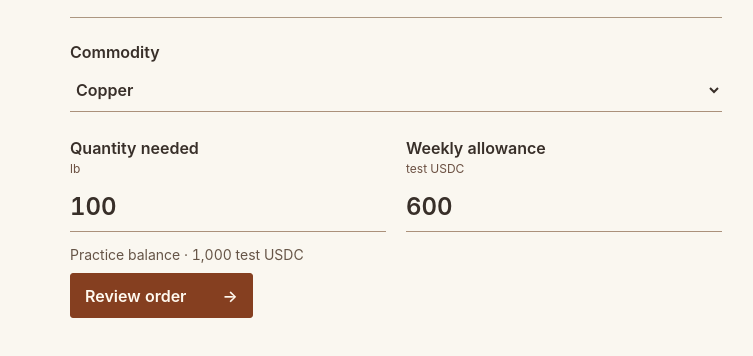
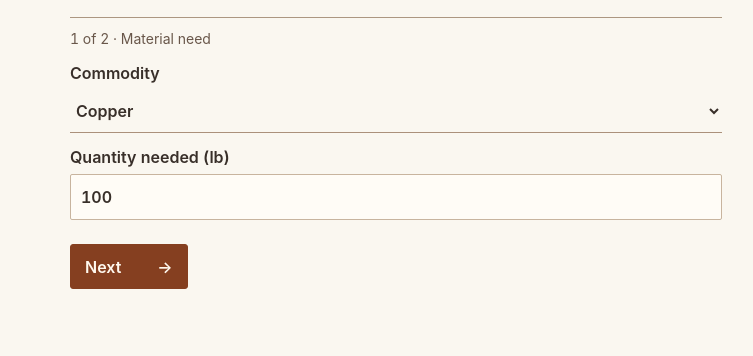
Before and after one commit to lordofsnakes/Forestock, a website with bundled scripts: page public/index.html in a window 1280 px wide. Shown: the part 388-744 px from the top of the page, without its empty margins (244-997 px from the left). Built offline with nearby package versions, Linux system fonts and the light colour scheme; files whose address does not match are found by name.

Commit message:
Require the animated buying setup on every visit

```diff
--- a/public/app.js
+++ b/public/app.js
@@ -41,25 +41,57 @@ function initial() {
     activity: [],
   };
 }
-let s = JSON.parse(localStorage.getItem(key) || "null") || initial(),
+const saved = JSON.parse(localStorage.getItem(key) || "null");
+let s = saved || initial(),
   tab = "Orders",
   market,
   replay = false;
 const welcome = document.querySelector("#welcome");
-let inSetup = !localStorage.getItem(key);
+const setup = document.querySelector("#setup");
+const materialStep = document.querySelector("#materialStep");
+const allowanceStep = document.querySelector("#allowanceStep");
+const setupBack = document.querySelector("#setupBack");
+let inSetup = true;
+
+setup.elements.quantity.value = s.order.qty;
+setup.elements.allowance.value = s.limit / 100;
+document.querySelector("#balanceHint").textContent =
+  "Practice balance · " + (s.balance / 100).toLocaleString("en-US") + " test USDC";
+const lockedOrder = s.order.status !== "Watching";
+setup.elements.asset.disabled = lockedOrder;
+setup.elements.quantity.disabled = lockedOrder;
+
 function showWorkspace() {
   welcome.hidden = !inSetup;
   el.hidden = inSetup;
   document.querySelector("nav").hidden = inSetup;
 }
-showWorkspace();
-document.querySelector("#setup").addEventListener("submit", (event) => {
+function showSetupStep(toAllowance) {
+  materialStep.hidden = materialStep.disabled = toAllowance;
+  allowanceStep.hidden = allowanceStep.disabled = !toAllowance;
+  setupBack.hidden = !toAllowance;
+  document.querySelector("#setupAction").textContent = toAllowance ? "Review order" : "Next";
+  const panel = toAllowance ? allowanceStep : materialStep;
+  panel.classList.add("step-enter");
+  panel.querySelector("legend").focus();
+}
+setupBack.addEventListener("click", () => showSetupStep(false));
+setup.addEventListener("submit", (event) => {
   event.preventDefault();
-  s.order.asset = compact(selected(event.target));
-  s.order.cap = Math.ceil(s.order.asset.price * 1.035);
-  s.order.notes = "";
+  if (allowanceStep.hidden) {
+    showSetupStep(true);
+    return;
+  }
+  const asset = selected(setup);
+  if (!lockedOrder) {
+    if (!saved || asset.series !== current().series) {
+      s.order.asset = compact(asset);
+      s.order.cap = Math.ceil(asset.price * 1.035);
+    }
+    if (!saved) s.order.notes = "";
+    s.order.qty = Number(setup.elements.quantity.value);
+  }
   syncMarket();
-  s.order.qty = Number(event.target.elements.quantity.value);
   s.limit = Math.round(Number(event.target.elements.allowance.value) * 100);
   inSetup = false;
   record(
@@ -75,6 +107,7 @@ document.querySelector("#setup").addEventListener("submit", (event) => {
   );
   showWorkspace();
   render();
+  el.classList.add("step-enter");
   el.querySelector("h1").tabIndex = -1;
   el.querySelector("h1").focus();
 });
--- a/public/index.html
+++ b/public/index.html
@@ -22,7 +22,7 @@
         >Forestock
       </div>
     </header>
-    <section id="welcome" hidden aria-labelledby="welcomeTitle">
+    <section id="welcome" aria-labelledby="welcomeTitle">
       <div class="intro">
         <div>
           <h1 id="welcomeTitle">Plan an order</h1>
@@ -38,40 +38,30 @@
         Choose a material and budget to see when to buy.
       </p>
       <form id="setup">
-        <label>Commodity<select name="asset"></select></label>
-        <div class="setup-fields">
-          <label
-            >Quantity needed <small data-unit>lb</small
-            ><input
-              name="quantity"
-              type="number"
-              min="1"
-              max="10000"
-              value="100"
-              required
-          /></label>
-          <label
-            >Weekly allowance <small>test USDC</small
-            ><input
-              name="allowance"
-              type="number"
-              min="0"
-              max="100000"
-              step=".01"
-              value="600"
-              required
-          /></label>
+        <fieldset id="materialStep">
+          <legend tabindex="-1">1 of 2 · Material need</legend>
+          <label>Commodity<select name="asset"></select></label>
+          <label>Quantity needed (<span data-unit>lb</span>)
+            <input name="quantity" type="number" min="1" max="10000" required />
+          </label>
+        </fieldset>
+        <fieldset id="allowanceStep" hidden disabled>
+          <legend tabindex="-1">2 of 2 · Spending allowance</legend>
+          <label>Weekly allowance (test USDC)
+            <input name="allowance" type="number" min="0" max="100000" step=".01" required />
+          </label>
+          <p class="hint" id="balanceHint"></p>
+        </fieldset>
+        <div class="setup-actions">
+          <button id="setupBack" type="button" hidden>Back</button>
+          <button class="primary" type="submit">
+            <span id="setupAction">Next</span> <span aria-hidden="true">→</span>
+          </button>
         </div>
-        <p class="hint">
-          Practice balance · 1,000 test USDC
-        </p>
-        <button class="primary">
-          Review order <span aria-hidden="true">→</span>
-        </button>
       </form>
     </section>
-    <main id="app" aria-live="polite">Loading orders…</main>
-    <nav aria-label="Workspace">
+    <main hidden id="app" aria-live="polite">Loading orders…</main>
+    <nav hidden aria-label="Workspace">
       <button data-tab="Orders">Orders</button
       ><button data-tab="Budget">Budget</button
       ><button data-tab="Activity">Activity</button>
--- a/public/style.css
+++ b/public/style.css
@@ -251,29 +251,39 @@ nav button[aria-current="page"] {
   border-top: 1px solid #ac9781;
   padding-top: 10px;
 }
-.setup-fields {
-  display: grid;
-  grid-template-columns: 1fr 1fr;
-  gap: 20px;
+#setup fieldset {
+  margin: 0;
+  padding: 0;
+  border: 0;
+  min-width: 0;
 }
-.setup-fields small {
-  display: block;
-  font-weight: 400;
+#setup legend {
+  padding: 0;
+  font-size: 14px;
+  color: #69574a;
 }
-.setup-fields input {
-  font-size: 24px;
-  background: transparent;
-  border: 0;
-  border-bottom: 1px solid #ab917b;
-  border-radius: 0;
-  padding: 6px 0;
+.setup-actions {
+  display: flex;
+  align-items: center;
+  gap: 12px;
+  margin-top: 12px;
 }
 #setup .primary {
-  margin-top: 8px;
   display: flex;
   gap: 36px;
   align-items: center;
-  justify-content: space-between;
+}
+@media (prefers-reduced-motion: no-preference) {
+  .step-enter {
+    animation: step-in 280ms cubic-bezier(.2, .7, .2, 1);
+  }
+  #materialStep {
+    --step-offset: -12px;
+  }
+  @keyframes step-in {
+    from { opacity: 0; transform: translateX(var(--step-offset, 12px)); }
+    to { opacity: 1; transform: translateX(0); }
+  }
 }
 .bird {
   width: 48px;
--- a/scripts/mobile-check.js
+++ b/scripts/mobile-check.js
@@ -21,6 +21,7 @@ try {
       .evaluate((b) => b.classList.contains("flying")),
     true,
   );
+  await page.getByRole("button", { name: "Next", exact: true }).click();
   await page.getByRole("button", { name: "Review order" }).click();
   await page.getByRole("button", { name: "Edit need" }).click();
   await page.locator('[name="qty"]').fill("50");
@@ -29,6 +30,8 @@ try {
   await page.getByText("Run at cutoff").click();
   await page.getByText("Accept order").click();
   await page.reload();
+  await page.getByRole("button", { name: "Next", exact: true }).click();
+  await page.getByRole("button", { name: "Review order" }).click();
   await page.getByRole("heading", { name: "Supplier receipt" }).waitFor();
   await page.getByRole("button", { name: /Budget/ }).click();
   assert.equal(await page.locator(".big").innerText(), "$310.00");
```
Also changed, not shown: test/browser/workspace.spec.js (+29 -4 lines).
